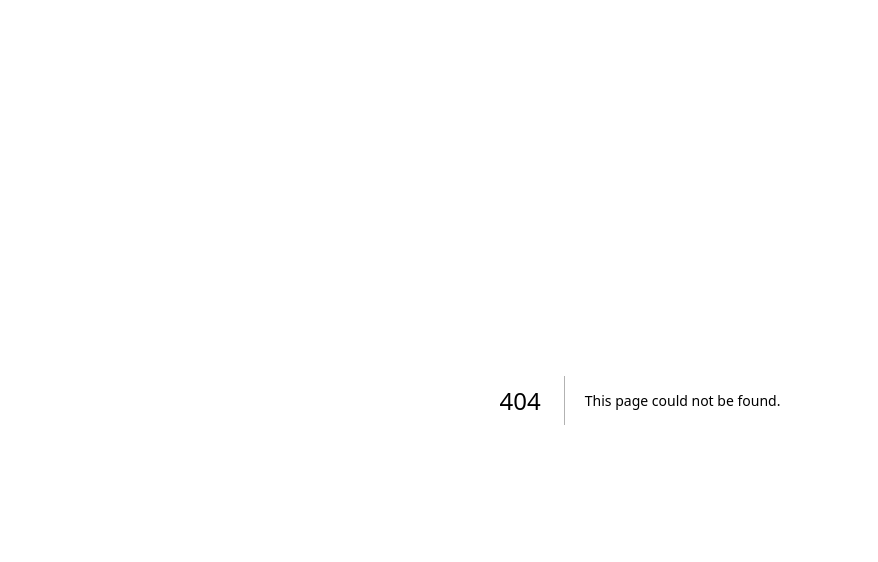
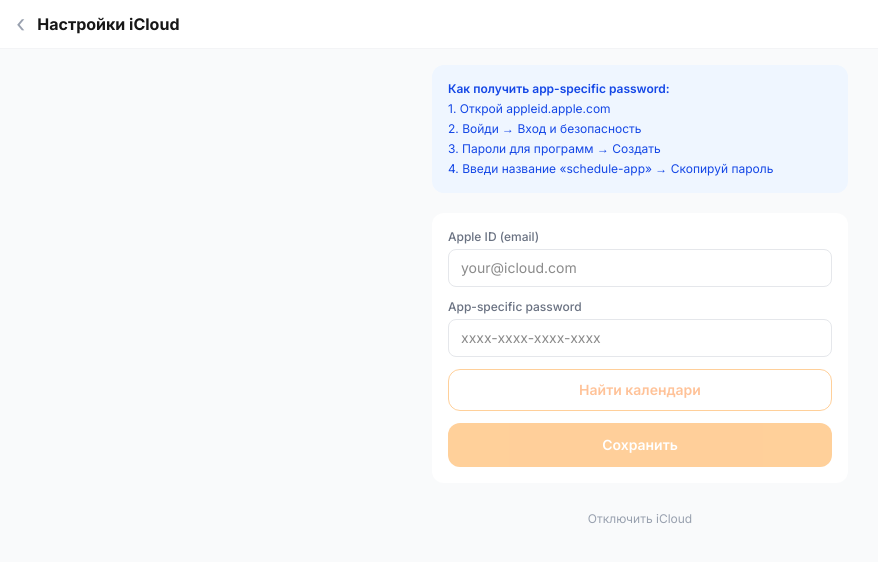
Before and after one commit to eassylizzy-code/schedule-app, a Next.js app: page /settings in a window 1280 px wide. Before the commit this address had no page. Shown: the top 562 px of the page, without its empty margins (0-878 px from the left). Built offline with nearby package versions, Linux system fonts and the light colour scheme.

Commit message:
feat: add settings page for iCloud credentials

```diff
--- /dev/null
+++ b/app/settings/page.tsx
@@ -0,0 +1,139 @@
+'use client'
+import { useState, useEffect } from 'react'
+import Link from 'next/link'
+import { loadCredentials, saveCredentials, clearCredentials, loadSyncState } from '@/lib/storage'
+import { listCalendars } from '@/lib/caldav-client'
+import { ICloudCredentials } from '@/lib/types'
+
+export default function SettingsPage() {
+  const [appleId, setAppleId] = useState('')
+  const [appPassword, setAppPassword] = useState('')
+  const [calendarUrl, setCalendarUrl] = useState('')
+  const [calendars, setCalendars] = useState<Array<{ url: string; displayName: string }>>([])
+  const [loading, setLoading] = useState(false)
+  const [error, setError] = useState<string | null>(null)
+  const [saved, setSaved] = useState(false)
+  const syncState = loadSyncState()
+
+  useEffect(() => {
+    const creds = loadCredentials()
+    if (creds) {
+      setAppleId(creds.appleId)
+      setAppPassword(creds.appPassword)
+      setCalendarUrl(creds.calendarUrl)
+    }
+  }, [])
+
+  const handleFetchCalendars = async () => {
+    setLoading(true); setError(null)
+    try {
+      const creds: ICloudCredentials = { appleId, appPassword, calendarUrl: '' }
+      const list = await listCalendars(creds)
+      setCalendars(list)
+    } catch (err) {
+      setError(err instanceof Error ? err.message : 'Ошибка подключения')
+    } finally {
+      setLoading(false)
+    }
+  }
+
+  const handleSave = () => {
+    saveCredentials({ appleId, appPassword, calendarUrl })
+    setSaved(true)
+    setTimeout(() => setSaved(false), 2000)
+  }
+
+  const handleDisconnect = () => {
+    clearCredentials()
+    setAppleId(''); setAppPassword(''); setCalendarUrl(''); setCalendars([])
+  }
+
+  return (
+    <div className="min-h-screen bg-gray-50">
+      <div className="flex items-center gap-3 px-4 py-3 bg-white border-b border-gray-100 sticky top-0">
+        <Link href="/" className="text-gray-400 text-2xl leading-none">‹</Link>
+        <h1 className="text-base font-bold">Настройки iCloud</h1>
+      </div>
+
+      <div className="max-w-md mx-auto p-4 space-y-5">
+        <div className="bg-blue-50 rounded-xl p-4 text-xs text-blue-700 space-y-1">
+          <p className="font-semibold">Как получить app-specific password:</p>
+          <p>1. Открой appleid.apple.com</p>
+          <p>2. Войди → Вход и безопасность</p>
+          <p>3. Пароли для программ → Создать</p>
+          <p>4. Введи название «schedule-app» → Скопируй пароль</p>
+        </div>
+
+        <div className="bg-white rounded-xl p-4 space-y-3">
+          <div>
+            <label className="text-xs font-medium text-gray-500 mb-1 block">Apple ID (email)</label>
+            <input
+              type="email"
+              value={appleId}
+              onChange={e => setAppleId(e.target.value)}
+              placeholder="your@icloud.com"
+              className="w-full border border-gray-200 rounded-lg px-3 py-2 text-sm focus:outline-none focus:border-orange-400"
+            />
+          </div>
+          <div>
+            <label className="text-xs font-medium text-gray-500 mb-1 block">App-specific password</label>
+            <input
+              type="password"
+              value={appPassword}
+              onChange={e => setAppPassword(e.target.value)}
+              placeholder="xxxx-xxxx-xxxx-xxxx"
+              className="w-full border border-gray-200 rounded-lg px-3 py-2 text-sm focus:outline-none focus:border-orange-400"
+            />
+          </div>
+
+          <button
+            onClick={handleFetchCalendars}
+            disabled={!appleId || !appPassword || loading}
+            className="w-full border border-orange-400 text-orange-500 rounded-xl py-2.5 text-sm font-semibold disabled:opacity-40"
+          >
+            {loading ? 'Подключаюсь...' : 'Найти календари'}
+          </button>
+
+          {error && <p className="text-xs text-red-500">{error}</p>}
+
+          {calendars.length > 0 && (
+            <div>
+              <label className="text-xs font-medium text-gray-500 mb-1 block">Выбери календарь</label>
+              <select
+                value={calendarUrl}
+                onChange={e => setCalendarUrl(e.target.value)}
+                className="w-full border border-gray-200 rounded-lg px-3 py-2 text-sm focus:outline-none focus:border-orange-400"
+              >
+                <option value="">— выбери —</option>
+                {calendars.map(c => (
+                  <option key={c.url} value={c.url}>{c.displayName || c.url}</option>
+                ))}
+              </select>
+            </div>
+          )}
+
+          <button
+            onClick={handleSave}
+            disabled={!appleId || !appPassword || !calendarUrl}
+            className="w-full bg-orange-400 text-white rounded-xl py-3 text-sm font-semibold disabled:opacity-40"
+          >
+            {saved ? '✓ Сохранено' : 'Сохранить'}
+          </button>
+        </div>
+
+        {syncState.lastSynced && (
+          <p className="text-xs text-gray-400 text-center">
+            Синхронизировано: {new Date(syncState.lastSynced).toLocaleString('ru')}
+          </p>
+        )}
+
+        <button
+          onClick={handleDisconnect}
+          className="w-full text-xs text-gray-400 py-2"
+        >
+          Отключить iCloud
+        </button>
+      </div>
+    </div>
+  )
+}
```
